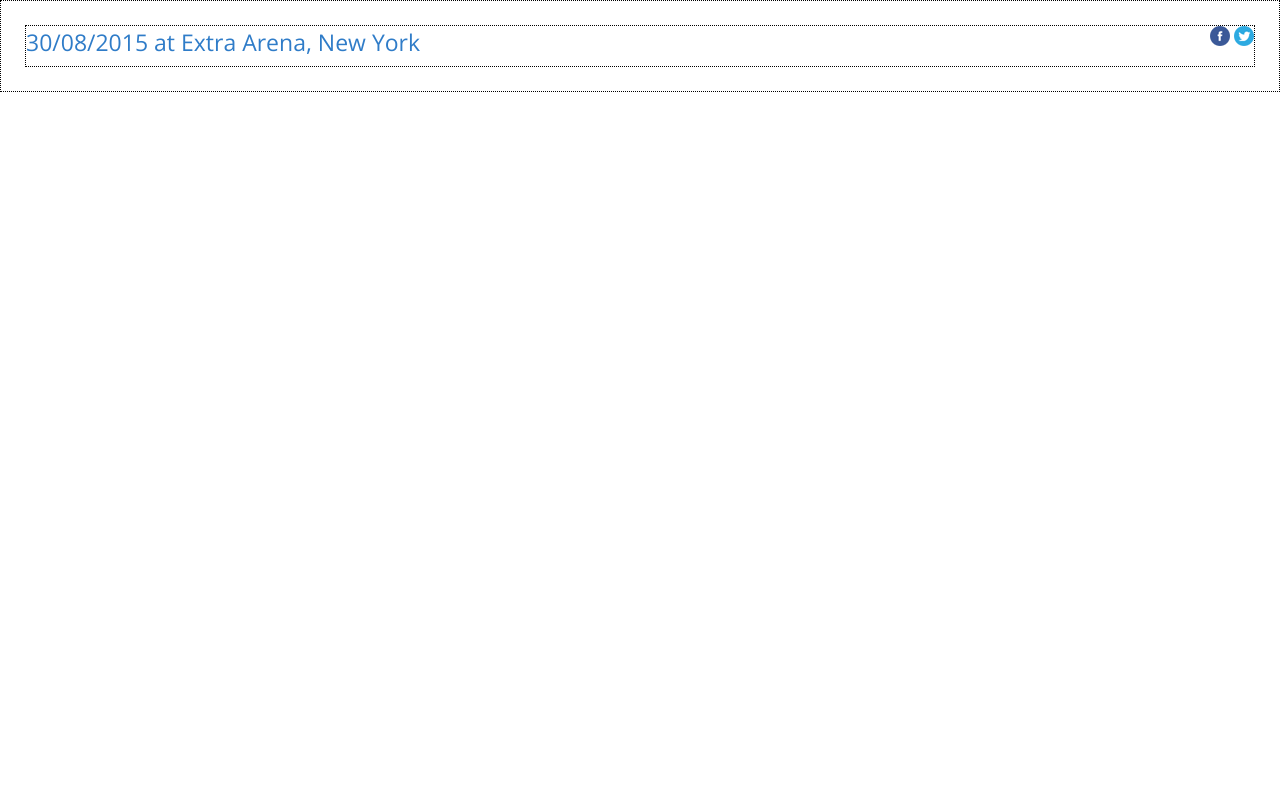
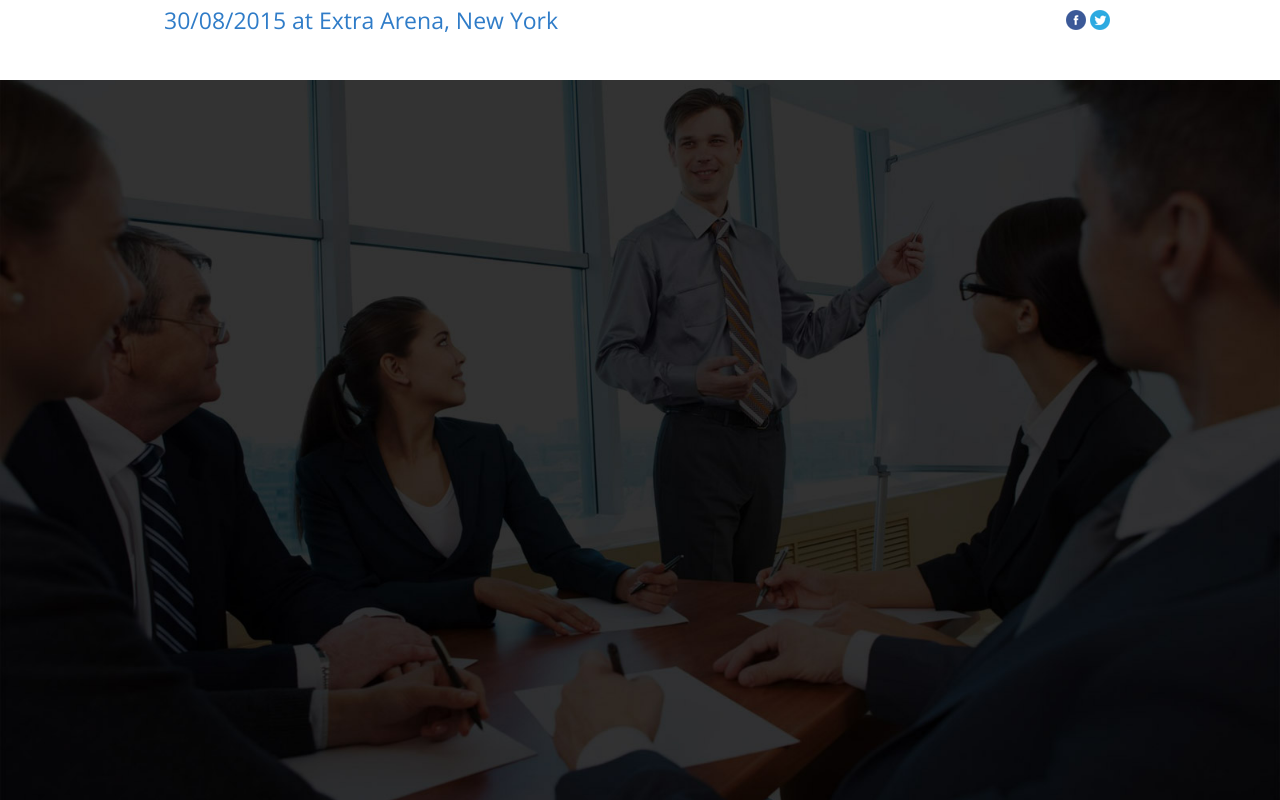
Before and after one commit to MaraZv/rcs-webcamp-091019, a plain HTML site: page day2/index.html in a window 1280 px wide. Drawn offline with nearby package versions, Linux system fonts and the light colour scheme.

Commit message:
day2 wip

```diff
--- a/day2/css/style.css
+++ b/day2/css/style.css
@@ -4,21 +4,21 @@ body {
 
 .outerContainer {
     background-color: white;
-    border: 1px dotted black;
-    padding: 24px;
 }
 
 .innerContainer {
+    width: 960px;
+    margin: 0 auto;
     background-color: white;
-    border: 1px dotted black;
     height: 40px;
 }
 
 .innerContainer .topHeaderLeftText {
+    display: inline-block;
     color: #2f7cc8;
     font-size: 23px;
     font-family: 'Open Sans', sans-serif;
-    vertical-align: middle;
+    padding: 4px;
 }
 
 .innerContainer .left {
@@ -33,6 +33,14 @@ body {
     clear: both;
 }
 
-.innerContainer .headerImage {
-    vertical-align: middle;
+.innerContainer .headerImages {
+    padding-right: 10px;
+    padding-top: 10px;
+    padding-bottom: 10px;
 }
+
+.topBackground {
+    width: 100%;
+    position: fixed;
+    z-index: -1;
+}
--- a/day2/index.html
+++ b/day2/index.html
@@ -14,10 +14,18 @@
                 <span class="topHeaderLeftText">30/08/2015 at Extra Arena, New York</span>
             </div>
             <div class="right">
-                <img class="headerImage" src="img/facebook.png" alt="facebook">
-                <img class="headerImage" src="img/twitter.png" alt="twitter">
+                <div class="headerImages">
+                    <img class="headerImage" src="img/facebook.png" alt="facebook">
+                    <img class="headerImage" src="img/twitter.png" alt="twitter">
+                </div>
             </div>
             <div class="clearfix"></div>
+        </div>
+    </div>
+    <div class="outerContainer">
+        <img class="topBackground" src="img/section1_bg.jpg" alt="background">
+        <div class="innerContainer">
+
         </div>
     </div>
 </body>
```
Also changed, not shown: day2/img/section1_bg.jpg (added).
